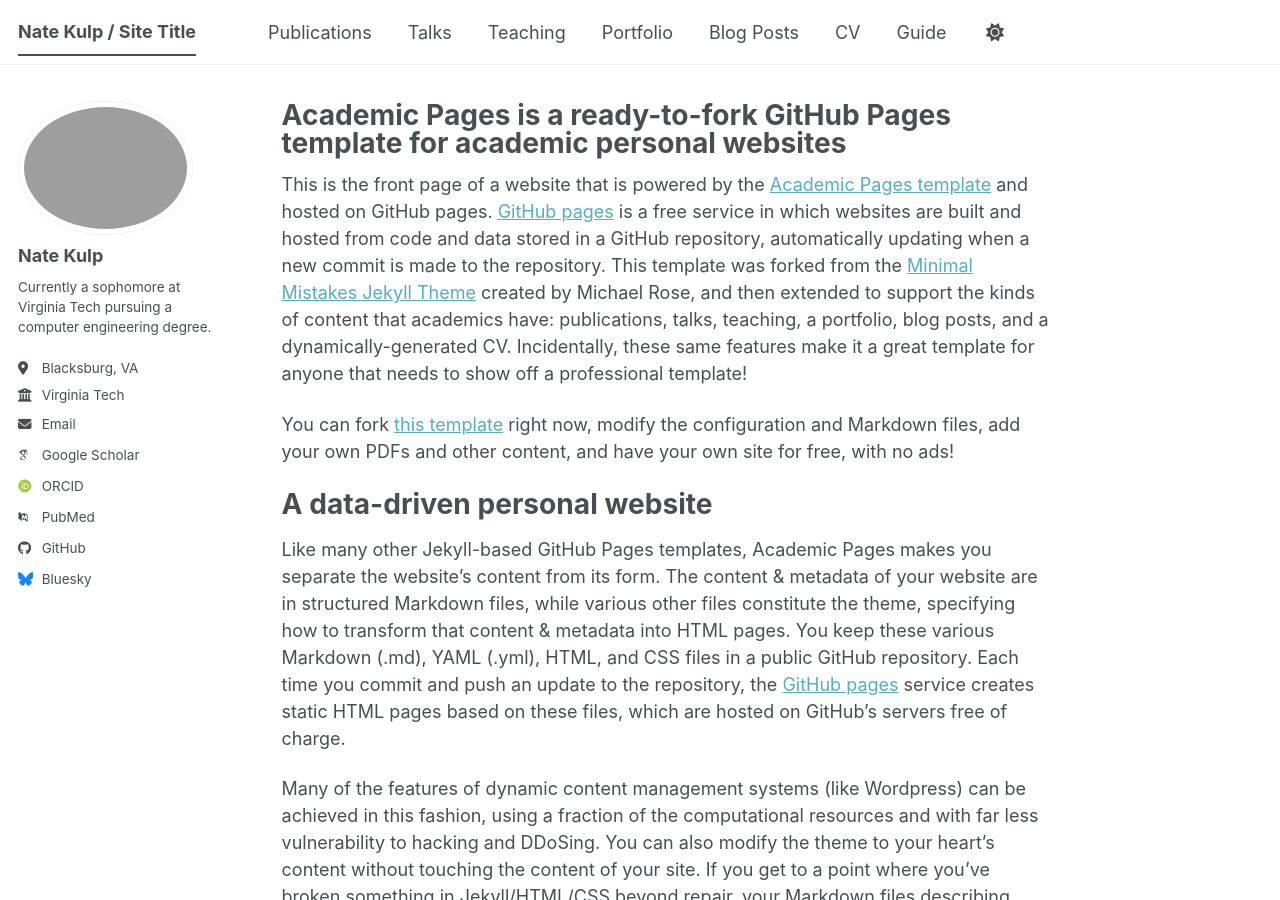
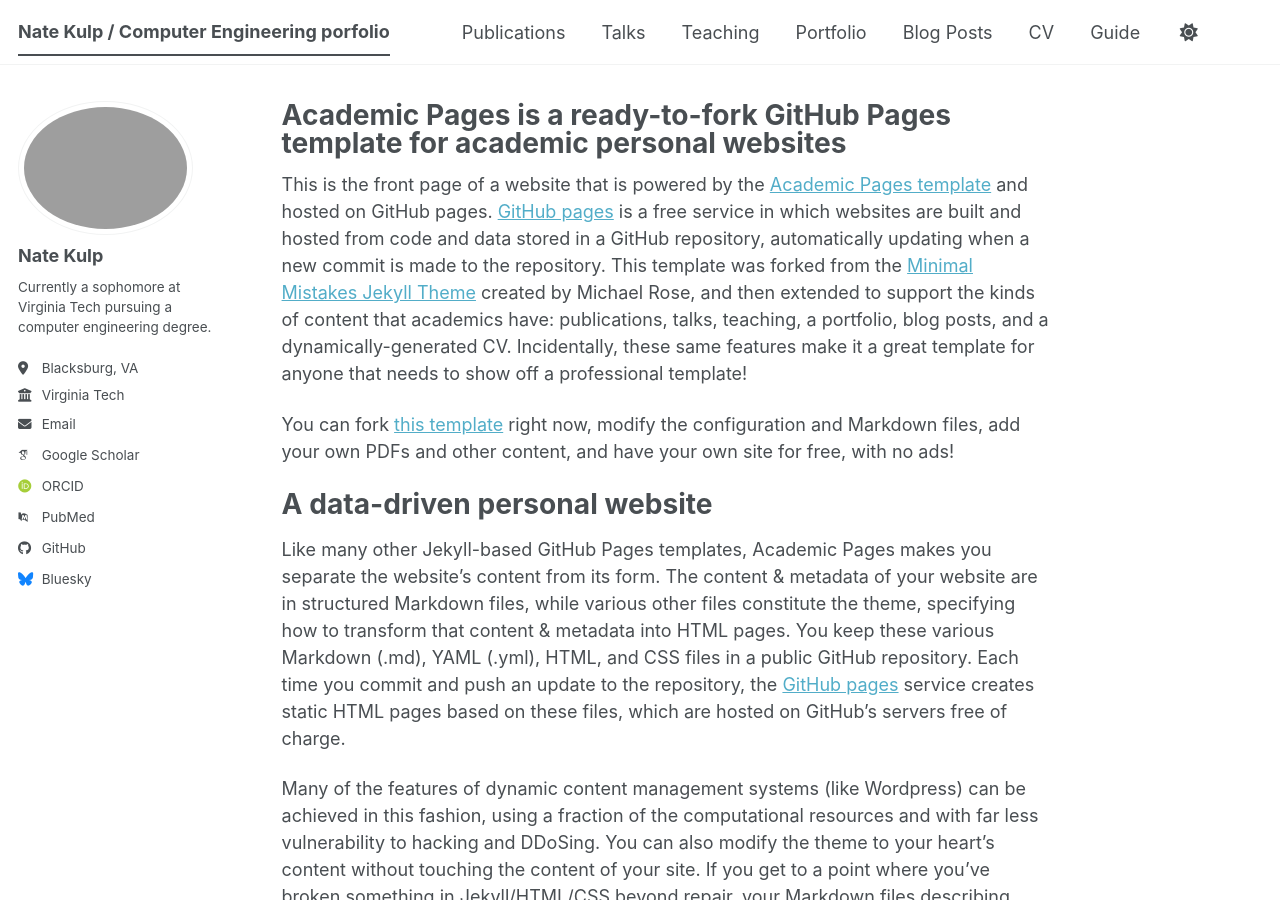
Before and after one commit to natekulp28/natekulp28.github.io, a Jekyll site: the page built from _pages/about.md, in a window 1280 px wide and 900 px high. Built offline with Jekyll 4.4.1, drawn with Linux system fonts in a browser that asks for light colours; some web fonts are replaced; a script bundle is joined from its source files by our own code; library files that are not in the unit come from our copies.

Commit message:
fixed the title and added some descriptions

```diff
--- a/_config.yml
+++ b/_config.yml
@@ -9,7 +9,7 @@
 # Basic Site Settings
 locale                   : "en-US"
 site_theme               : "default" # The available themes options are "default", "air", "sunrise", "mint", "dirt" and "contrast"
-title                    : "Nate Kulp / Site Title"
+title                    : "Nate Kulp / Computer Engineering porfolio"
 title_separator          : "-"
 name                     : &name "Nate Kulp"
 description              : &description "Computer engineering student planning to showcase projects."   # Update this with a general description of your site, this is the default if not overridden by a page
```
